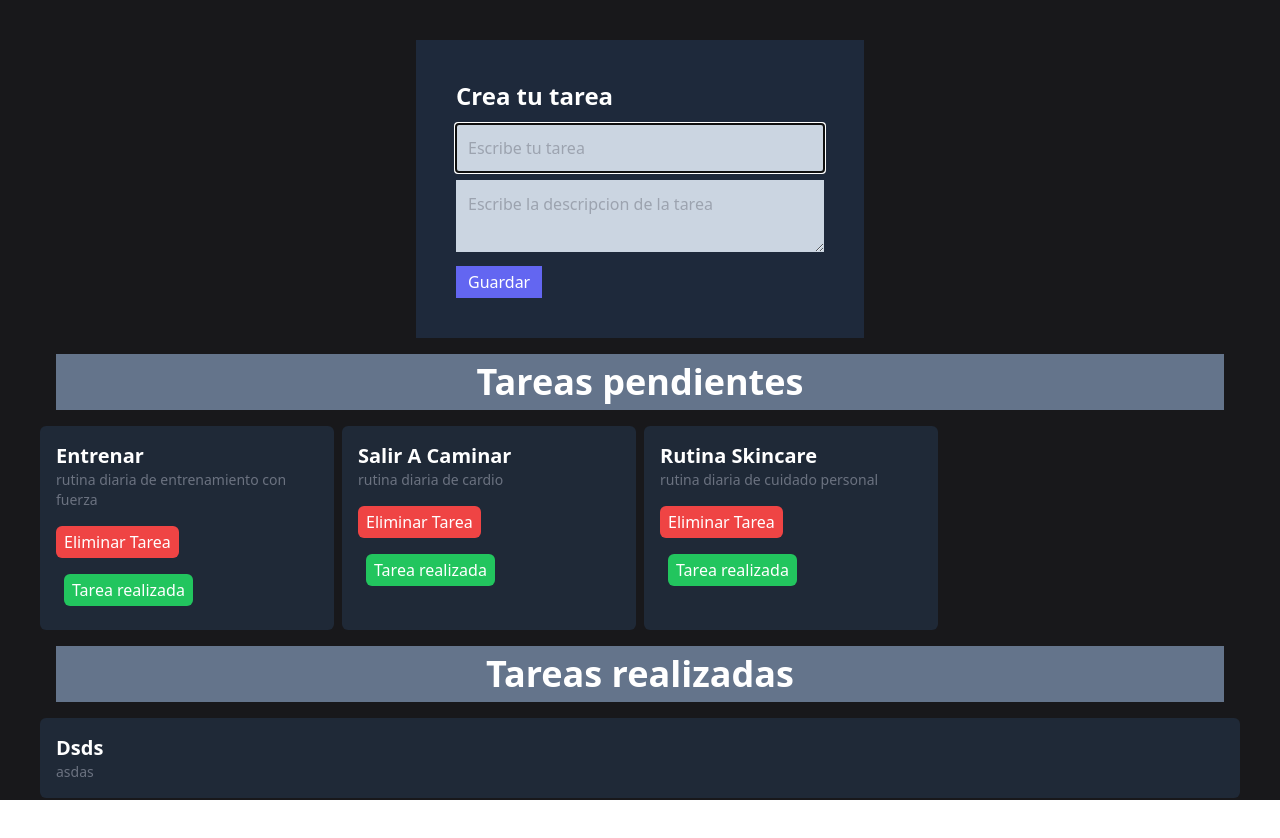
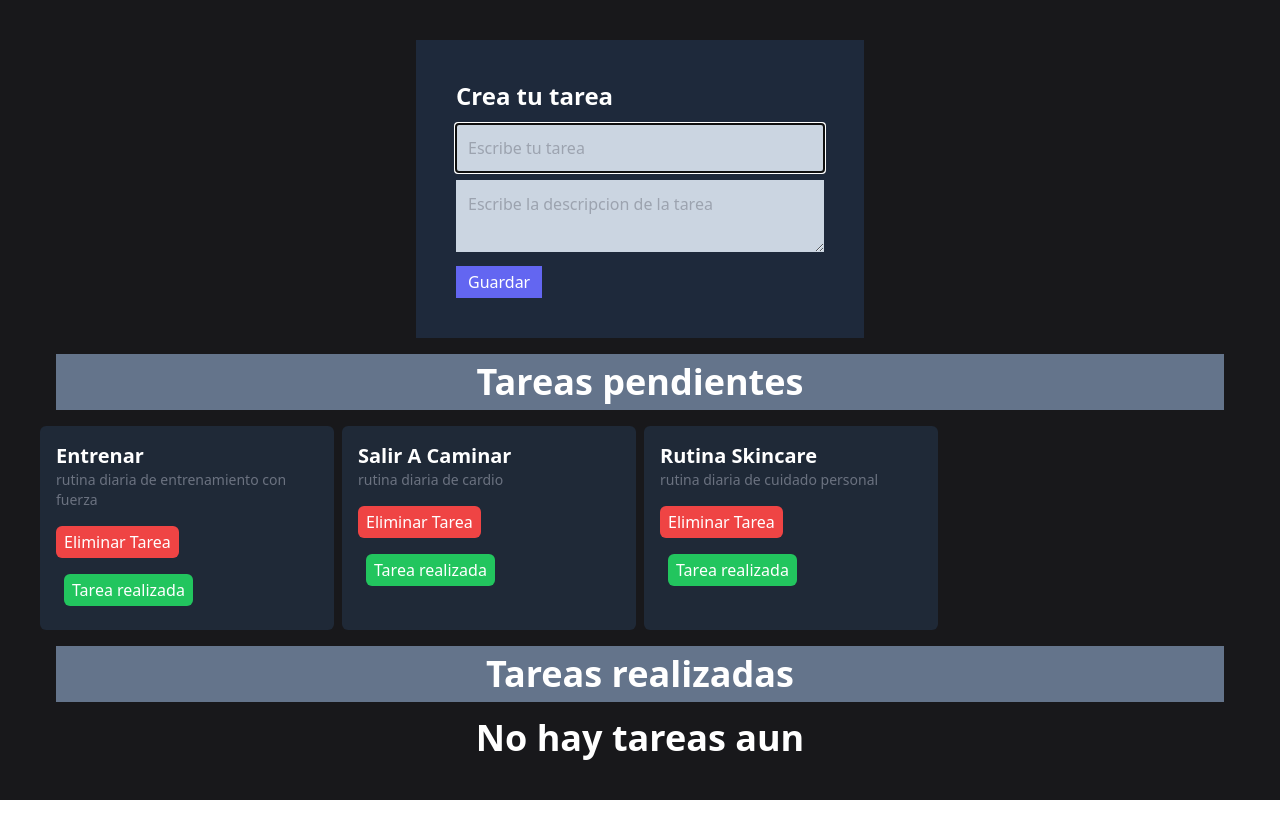
Before and after one commit to ZGMauri/React-task-app, a React (Vite) app: page / in a window 1280 px wide. After the commit the page ends 800 px from the top, so only its background shows below. Built offline with nearby package versions, Linux system fonts and the light colour scheme.

Commit message:
updtae tasklistdone

```diff
--- a/src/App.jsx
+++ b/src/App.jsx
@@ -1,6 +1,6 @@
 import TaskList from "./components/TaskList";
 import TaskForm from "./components/TaskForm";
-import TaskDone from "./components/TaskDone";
+import TaskListDone from "./components/TaskListDone"
 import TaskFormDone from "./components/TaskFormDone";
 
 function App() {
@@ -12,7 +12,7 @@ function App() {
         <TaskList />
         <h1 className="text-4xl font-bold text-center p-2 m-4 text-white bg-slate-500">Tareas realizadas</h1>
         <TaskFormDone />
-        <TaskDone />
+        <TaskListDone />
       </div>
     </main>
   );
--- a/src/components/TaskDone.jsx
+++ b/src/components/TaskDone.jsx
@@ -1,14 +1,25 @@
 import { useContext } from "react";
 import { TaskContext } from "../context/TaskContext";
 
-function TaskDone({ task }) {
-  const { updateTask } = useContext(TaskContext);
-  const { completedTasks } = useContext(TaskContext);
+function TaskDone({ completeTask }) {
+  const { deleteTask, updateTask } = useContext(TaskContext);
 
   return (
     <div className="bg-gray-800 text-white p-4 rounded-md">
-      <h1 className="text-xl font-bold capitalize">dsds</h1>
-      <p className="text-gray-500 text-sm">asdas</p>
+      <h1 className="text-xl font-bold capitalize">14</h1>
+      <p className="text-gray-500 text-sm">414</p>
+      <button
+        className="bg-red-500 px-2 py-1 rounded-md mt-4 hover:bg-red-400"
+        onClick={() => deleteTask(completeTask.id)}
+      >
+        Eliminar Tarea
+      </button>
+      <button
+        className="bg-green-500 px-2 py-1 rounded-md mt-4 hover:bg-green-400 m-2"
+        onClick={() => updateTask(completeTask.id)}
+      >
+        Tarea realizada
+      </button>
     </div>
   );
 }
--- /dev/null
+++ b/src/components/TaskListDone.jsx
@@ -0,0 +1,25 @@
+import TaskDone from "./TaskDone";
+import { useContext } from "react";
+import { TaskContext } from "../context/TaskContext";
+
+function TaskListDone() {
+  const { completedTasks } = useContext(TaskContext);
+
+  if (completedTasks.length === 0) {
+    return (
+      <h1 className="text-white text-4xl font-bold text-center">
+        No hay tareas aun
+      </h1>
+    );
+  }
+
+  return (
+    <div className="grid grid-cols-4 gap-2">
+      {completedTasks.map((completedTask) => (
+        <TaskDone key={completedTask.id} completedTask={completedTask} />
+      ))}
+    </div>
+  );
+}
+
+export default TaskListDone;
```
